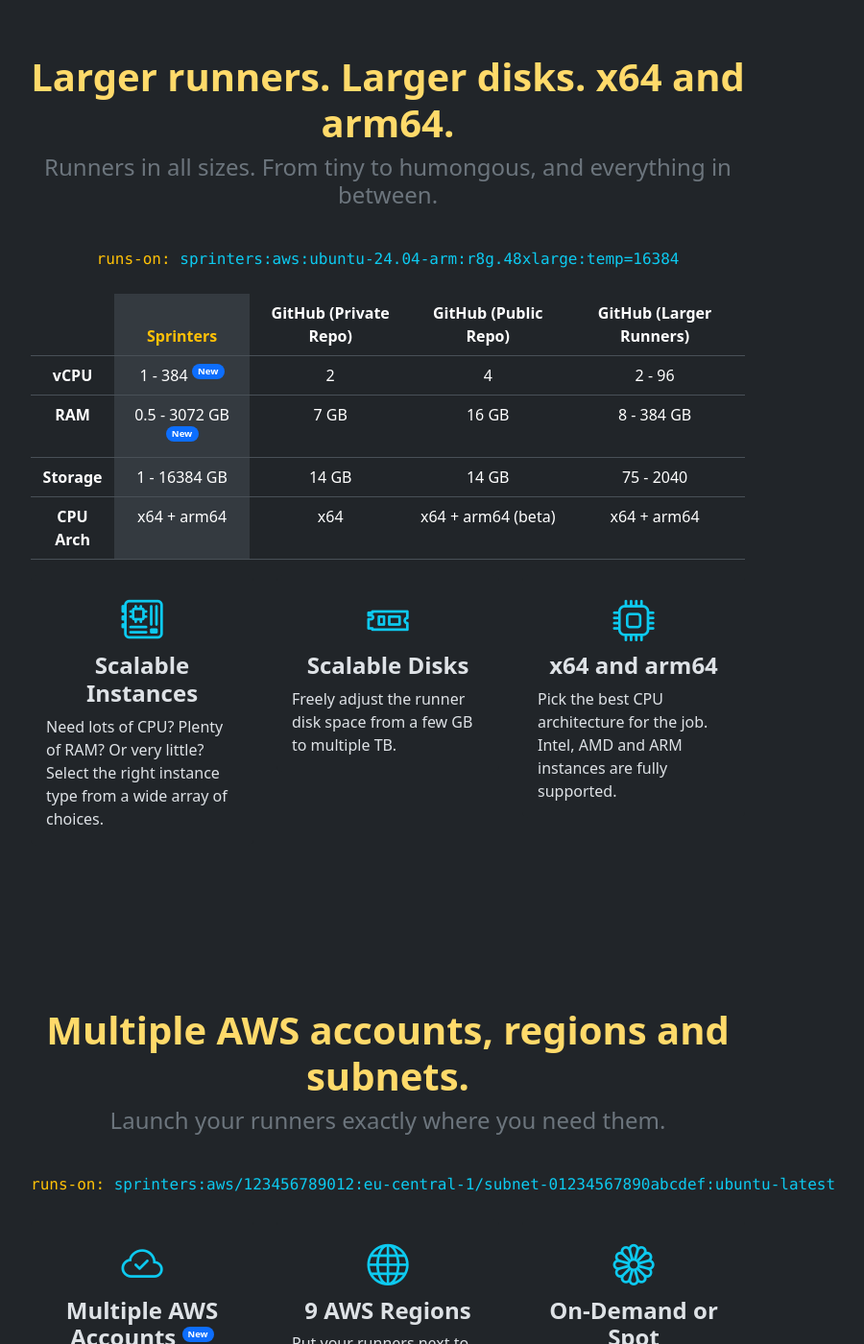
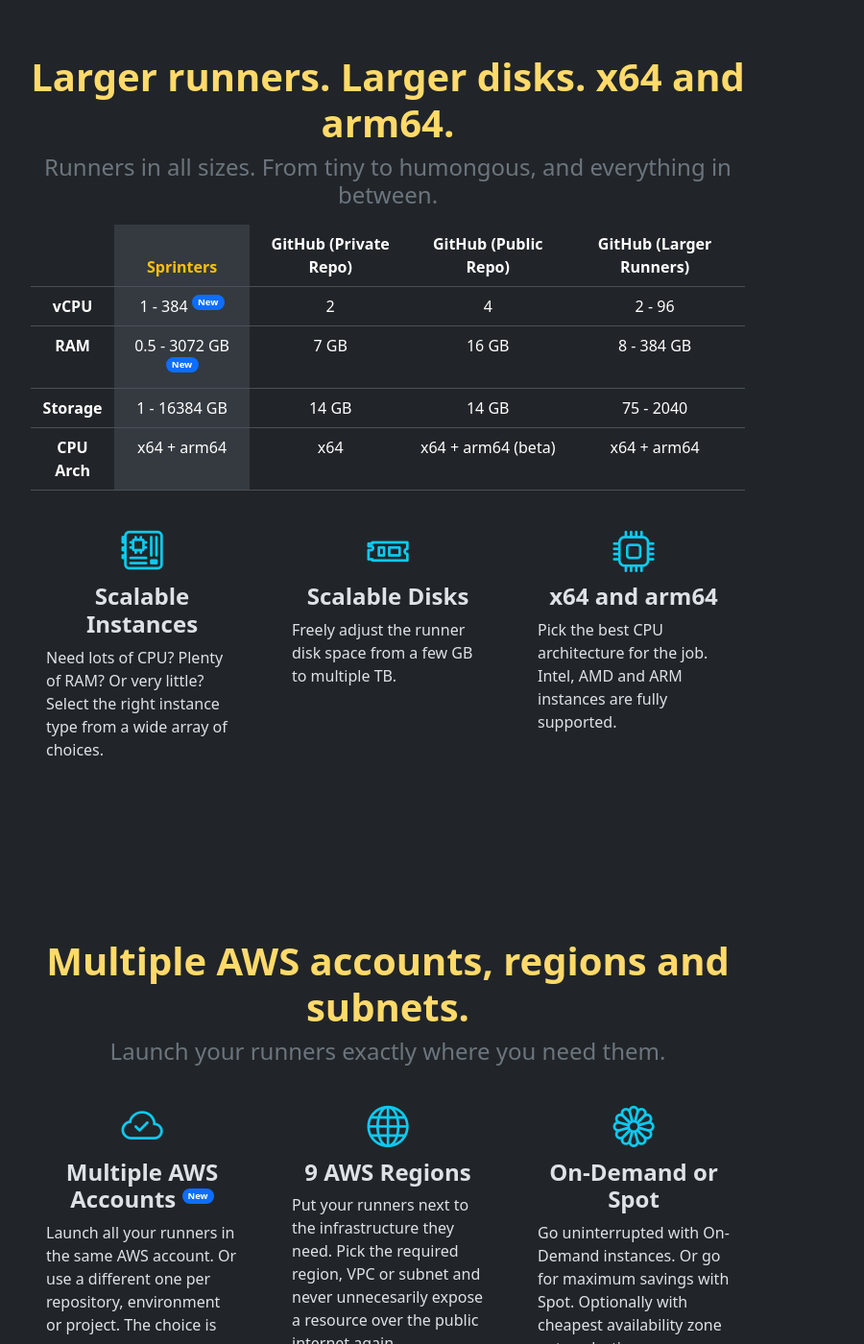
Before and after one commit to sprinters-sh/sprinters.sh, a Jekyll site: the page built from index.html, in a window 1280 px wide and 1400 px high, scrolled down 3723 px. Shown: the whole window at 96% size, without its empty margins (236-1136 px from the left). Built offline with Jekyll 4.4.1, drawn with Linux system fonts in a browser that asks for light colours.

Commit message:
Removed examples

```diff
--- a/index.html
+++ b/index.html
@@ -230,13 +230,6 @@
         <h2 class="pt-7 fw-semibold text-warning-emphasis fs-1">Larger runners. Larger disks. x64 and arm64.</h2>
         <h4 class="mb-3 text-secondary">Runners in all sizes. From tiny to humongous, and everything in between.</h4>
 
-        <div class="d-inline-block v-align-middle">
-            <code class="code fs-6 text-start d-inline-block mt-4 mb-4">
-                <span class="text-warning">runs-on:</span> <span
-                        class="text-info">sprinters:aws:ubuntu-24.04-arm:r8g.48xlarge:temp=16384</span>
-            </code>
-        </div>
-
         <div class="table-responsive">
             <table class="table">
                 <thead>
@@ -293,13 +286,6 @@
     <div class="col-md-8 mx-auto text-center mt-5">
         <h2 class="pt-7 fw-semibold text-warning-emphasis fs-1">Multiple AWS accounts, regions and subnets.</h2>
         <h4 class="mb-3 text-secondary">Launch your runners exactly where you need them.</h4>
-
-        <div class="d-inline-block v-align-middle">
-            <code class="code fs-6 text-start d-inline-block mt-4 mb-4">
-                <span class="text-warning">runs-on:</span> <span
-                        class="text-info">sprinters:aws/123456789012:eu-central-1/subnet-01234567890abcdef:ubuntu-latest</span>
-            </code>
-        </div>
 
         <div class="row">
             {% include feature.html icon="cloud-check" title="Multiple AWS Accounts" new="true" text="Launch all your runners in the same AWS account. Or use a different one per repository, environment or project. The choice is yours." %}
```
